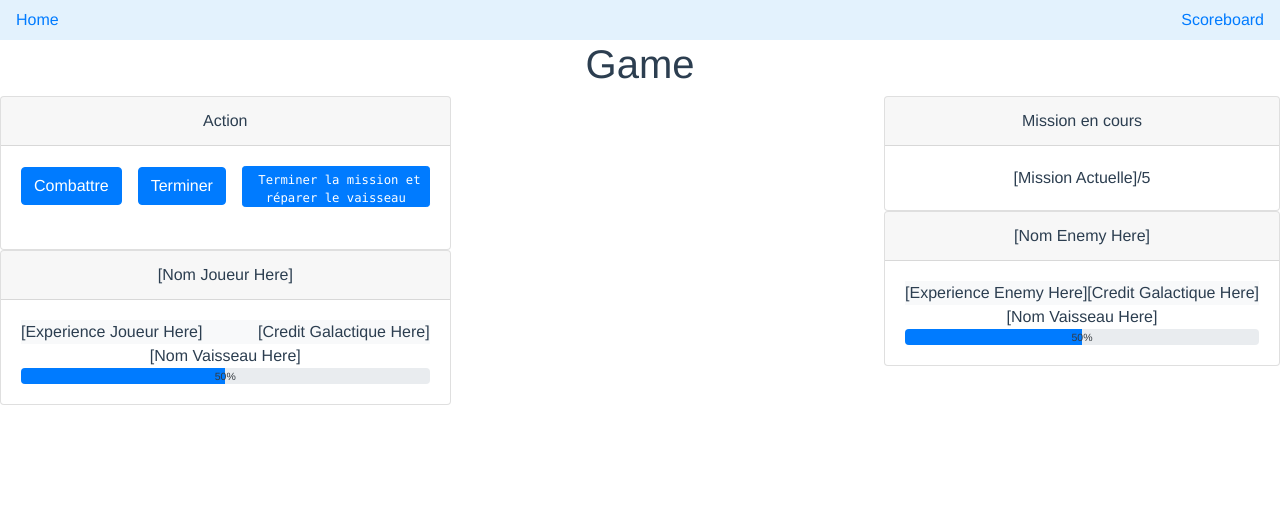
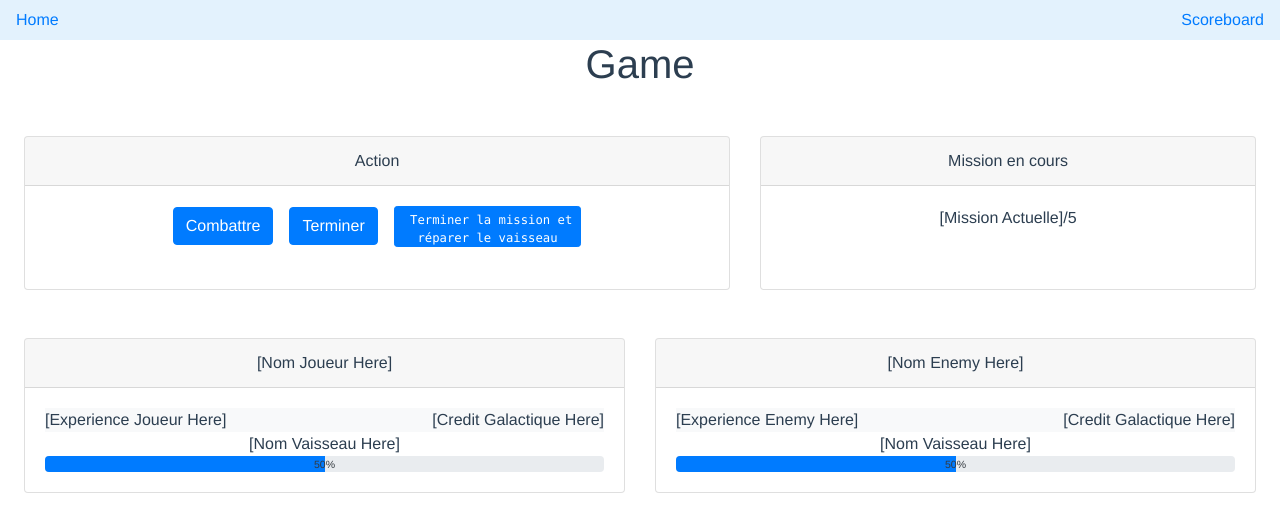
Before and after one commit to Gabliwel/Cegep-S4-Web2-TP2, a Vue app in the folder tp2-depart/tp2/: page /game in a window 1280 px wide. Shown: the top 532 px of the page. Built offline with nearby package versions, Linux system fonts and the light colour scheme; no server answers.

Commit message:
Game visuelle et Pop up

```diff
--- a/tp2-depart/tp2/src/views/Game.vue
+++ b/tp2-depart/tp2/src/views/Game.vue
@@ -1,8 +1,9 @@
 <template>
   <div class="content-container">
      <h1>Game</h1>
-    <div class="float-left">
-      <div class="card w-100">
+      <div class="row mt-5 px-4">
+        <div class="col-7">
+          <div class="card h-100">
             <div class="card-header">
               Action
             </div>
@@ -17,7 +18,21 @@ réparer le vaisseau</pre></button>
               </div>
             </div>
           </div>
-      <div class="card w-100">
+        </div>
+        <div class="col">
+          <div class="card h-100">
+              <div class="card-header">
+                Mission en cours
+              </div>
+              <div class="card-body">
+                [Mission Actuelle]/5
+              </div>
+            </div>
+          </div>
+        </div>
+      <div class="row mt-5 px-4">
+        <div class="col">
+          <div class="card">
             <div class="card-header">
             [Nom Joueur Here]
             </div>
@@ -35,16 +50,8 @@ réparer le vaisseau</pre></button>
             </div>
           </div>
         </div>
-      <div class=float-right>
-        <div class="card w-100">
-          <div class="card-header">
-           Mission en cours
-          </div>
-          <div class="card-body">
-            [Mission Actuelle]/5
-          </div>
-        </div>
-         <div class="card w-100">
+        <div class="col">
+          <div class="card">
             <div class="card-header">
               [Nom Enemy Here]
             </div>
@@ -63,8 +70,19 @@ réparer le vaisseau</pre></button>
           </div>
         </div>
       </div>
+    </div>
   </template>
 
 <script>
-export default {}
+export default {
+  async beforeRouteLeave (to, from, next) {
+    const confirmed = await this.$bvModal.msgBoxConfirm(
+      'Confirmer le changement de page ? Vos données seront perdue.',
+      { cancelTitle: 'Revenir', okTitle: 'Continuer' }
+    )
+    if (confirmed === true) {
+      next()
+    }
+  }
+}
 </script>
```
Also changed, not shown: tp2-depart/tp2/src/components/ConfirmPopUp.vue (added, +23 -0 lines), 1 other file (tests, documents, lock files or other folders). Lines whose indentation alone changed are shown as unchanged.
